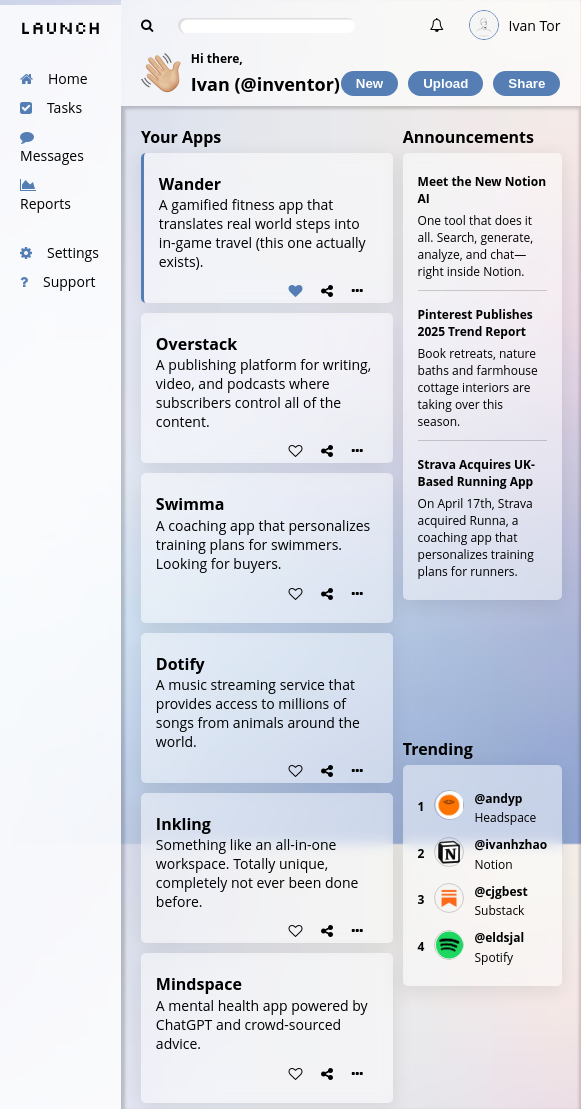
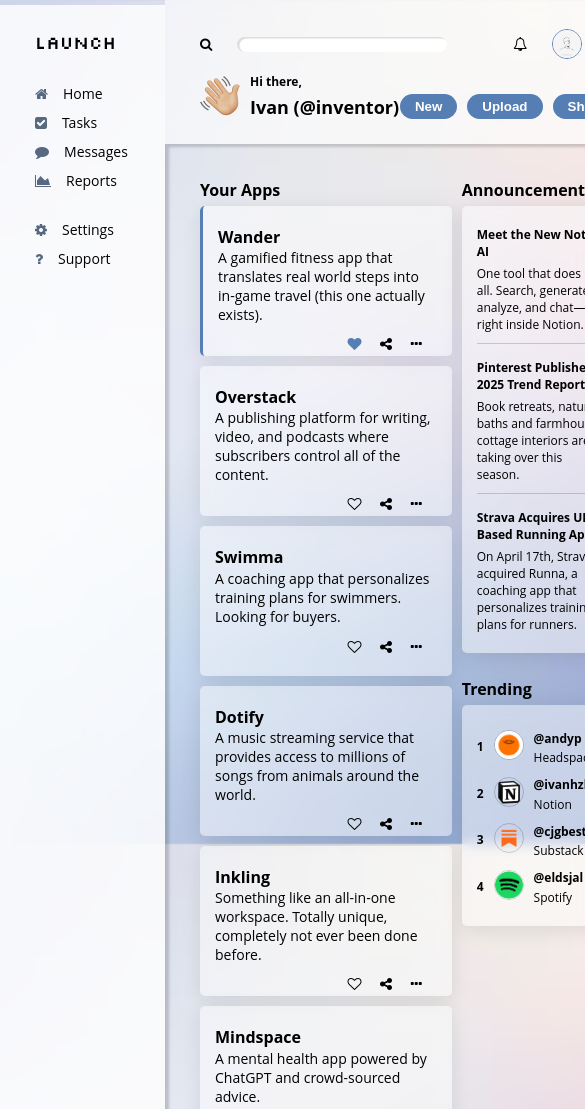
Before and after one commit to denaliazhi/odin-dashboard, a plain HTML site: page index.html in a window 390 px wide. Shown: the top 1109 px of the page, 585 px wide, since content can reach past the window. Drawn offline with Linux system fonts and the light colour scheme.

Commit message:
Adjust padding and responsive grid

```diff
--- a/styles.css
+++ b/styles.css
@@ -28,14 +28,14 @@ body {
     height: 100vh;
 
     display: grid;
-    grid-template-columns: auto 5fr;
+    grid-template-columns: max(165px, 15%) auto;
     grid-template-rows: 1fr 6fr;
 }
 
 .top-nav,
 .side-nav,
 .main {
-    padding: 10px 20px;
+    padding: 25px 35px;
 }
 
 button,
@@ -78,7 +78,7 @@ input {
 }
 
 .side-nav-menu i {
-    color: var(--accent);
+    color: #253d5ac4;
 }
 
 /* -- TOP NAV -- */
@@ -106,13 +106,18 @@ input {
     align-items: center;
 }
 
+.search {
+    width: 100%;
+}
+
 .search button {
     background: none;
 }
 
 .search input {
+    width: max(210px, 50%);
+    height: 15px;
     border-radius: 20px;
-    height: 15px;
     box-shadow: 2px 1px 1px .5px #00000023 inset;
 }
 
@@ -149,6 +154,8 @@ input {
 .main {
     display: grid;
     grid-template-columns: max(200px, 60%) 1fr;
+    align-items: start;
+    grid-auto-rows: minmax(min-content, 1fr);
     gap: 10px;
 
     box-shadow: 1px 0 3px 3px var(--bg) inset;
```
